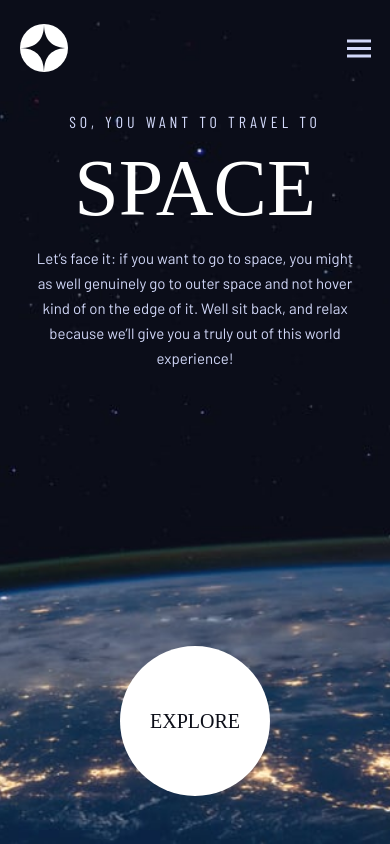
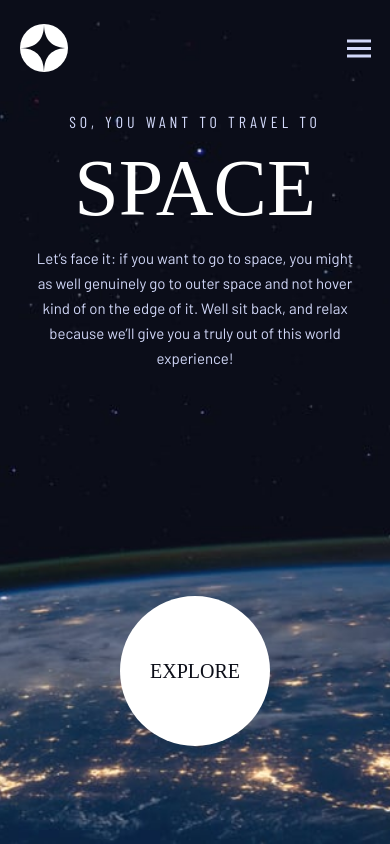
Before and after one commit to chadlydev/space-tourism, a React (Create React App) app: page /home in a window 390 px wide. Built offline with nearby package versions, Linux system fonts and the light colour scheme; a web font is replaced by a local one.

Commit message:
Fix for mobile 100vh

```diff
--- a/src/routes/home/ExploreButton.jsx
+++ b/src/routes/home/ExploreButton.jsx
@@ -19,6 +19,7 @@ export const ExploreButton = styled.button`
         height: 150px;
         font-size: 20px;
         //display: none;
+        margin-bottom: 50px;
     }
 
     @media screen and ${BREAKPOINTS.smMin} {
--- a/src/routes/home/Home.jsx
+++ b/src/routes/home/Home.jsx
@@ -50,6 +50,7 @@ const Container = styled.div`
     display: flex;
     flex-direction: column;
     justify-content: space-between;
+    gap: 2rem;
     align-items: center;
     height: var(--windowInnerHeight, 100vh);
     padding-top: 112px;
```
